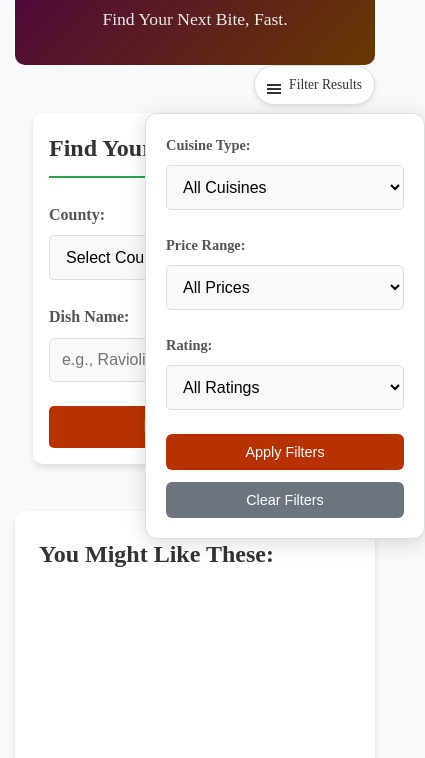
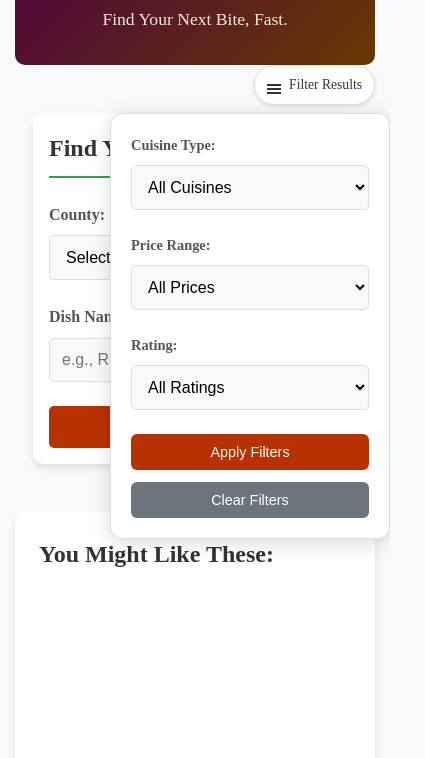
Before and after one commit to susangakii/dishcovery-ke, a website: page index.html in a window 390 px wide. Both pictures are taken after a click on the element "Filter Results". Shown: the part 86-844 px from the top of the page, 425 px wide, since content can reach past the window. Drawn offline with Linux system fonts and the light colour scheme; no server answers.

Commit message:
modify css

```diff
--- a/css/style.css
+++ b/css/style.css
@@ -349,7 +349,7 @@ footer {
 
     .filter-form {
         width: 280px;
-        right: -50px;
+        right: -15px;
     }
 
     .results-grid {
```
